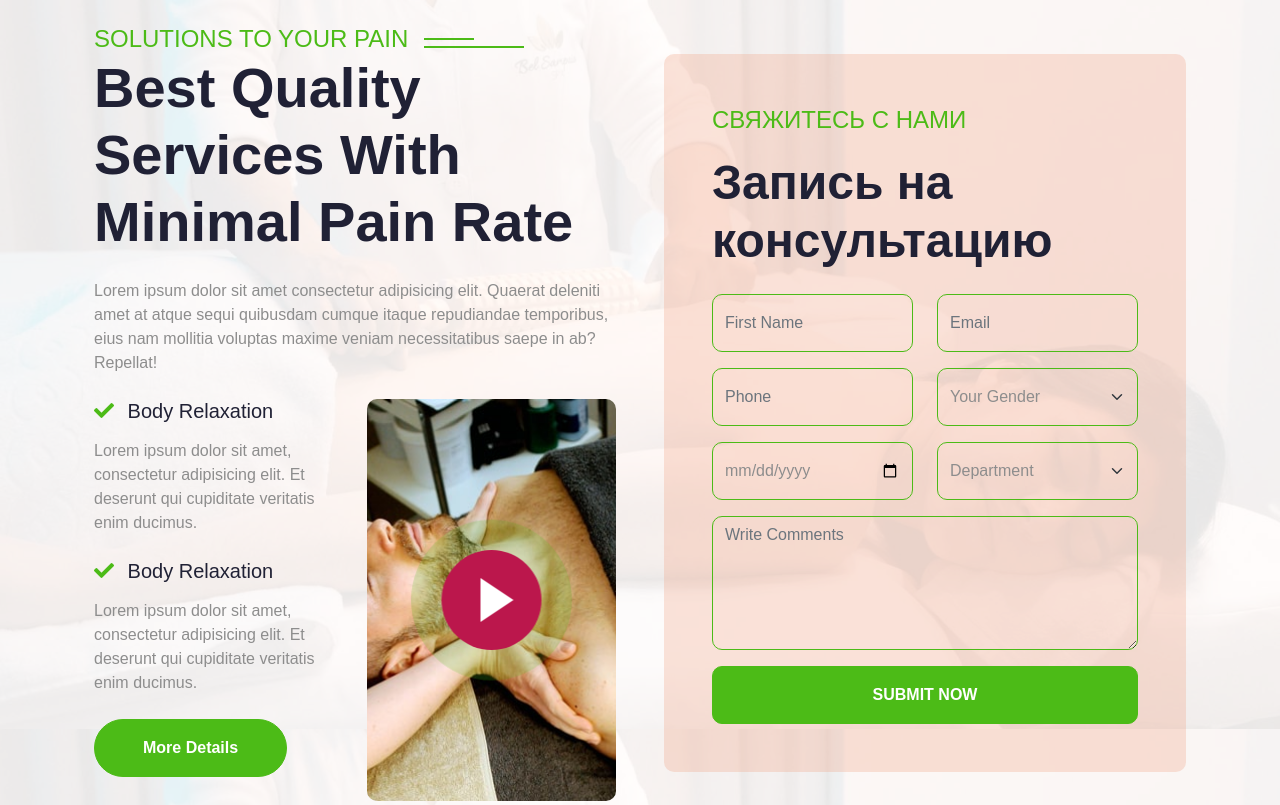
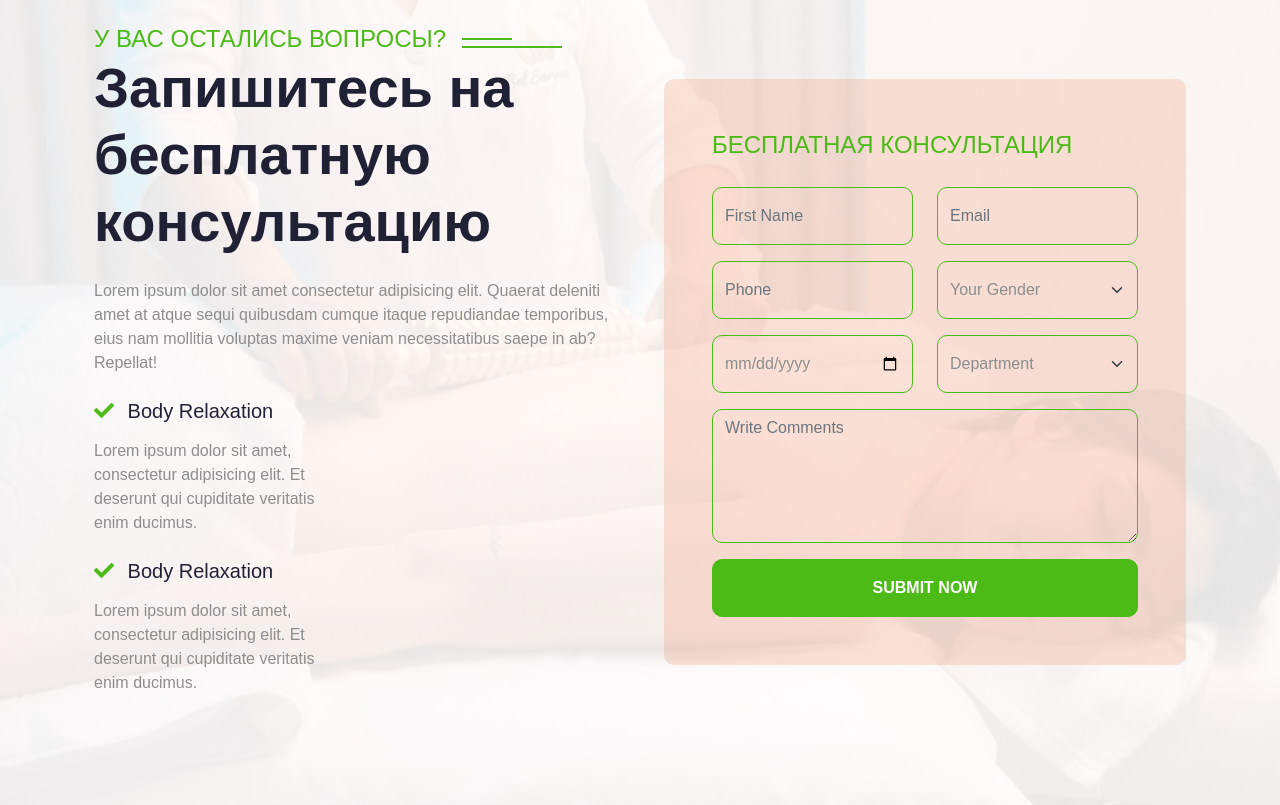
Before and after one commit to oleg-rom/sytnikov.life-2, a plain HTML site: page index.html in a window 1280 px wide. Shown: the part 3940-4745 px from the top of the page. Drawn offline with nearby package versions, Linux system fonts and the light colour scheme.

Commit message:
registration form text

```diff
--- a/index.html
+++ b/index.html
@@ -544,8 +544,8 @@
                 <div class="row g-5 align-items-center">
                     <div class="col-lg-6 wow fadeInLeft" data-wow-delay="0.2">
                         <div class="section-title text-start">
-                            <h4 class="sub-title pe-3 mb-0">Solutions To Your Pain</h4>
-                            <h1 class="display-4 mb-4">Best Quality Services With Minimal Pain Rate</h1>
+                            <h4 class="sub-title pe-3 mb-0">У Вас остались вопросы?</h4>
+                            <h1 class="display-4 mb-4">Запишитесь на бесплатную консультацию</h1>
                             <p class="mb-4">Lorem ipsum dolor sit amet consectetur adipisicing elit. Quaerat deleniti amet at atque sequi quibusdam cumque itaque repudiandae temporibus, eius nam mollitia voluptas maxime veniam necessitatibus saepe in ab? Repellat!</p>
                             <div class="row g-4">
                                 <div class="col-sm-6">
@@ -558,26 +558,26 @@
                                             <h5 class="mb-3"><i class="fa fa-check text-primary me-2"></i> Body Relaxation</h5>
                                             <p class="mb-0">Lorem ipsum dolor sit amet, consectetur adipisicing elit. Et deserunt qui cupiditate veritatis enim ducimus.</p>
                                         </div>
-                                        <div class="text-start mb-4">
+                                        <!-- <div class="text-start mb-4">
                                             <a href="#" class="btn btn-primary rounded-pill text-white py-3 px-5">More Details</a>
-                                        </div>
+                                        </div> -->
                                     </div>
                                 </div>
-                                <div class="col-sm-6">
+                                <!-- <div class="col-sm-6">
                                     <div class="video h-100">
                                         <img src="img/video-img.jpg" class="img-fluid rounded w-100 h-100" style="object-fit: cover;" alt="">
                                         <button type="button" class="btn btn-play" data-bs-toggle="modal" data-src="https://www.youtube.com/embed/DWRcNpR6Kdc" data-bs-target="#videoModal">
                                             <span></span>
                                         </button>
                                     </div>
-                                </div>
+                                </div> -->
                             </div>
                         </div>
                     </div>
                     <div class="col-lg-6 wow fadeInRight" data-wow-delay="0.4s">
                         <div class="appointment-form rounded p-5">
-                            <p class="fs-4 text-uppercase text-primary">Свяжитесь с нами</p>
-                            <h1 class="display-5 mb-4">Запись на консультацию</h1>
+                            <p class="fs-4 text-uppercase text-primary">Бесплатная консультация</p>
+                            <h1 class="display-5 mb-4"></h1>
                             <form>
                                 <div class="row gy-3 gx-4">
                                     <div class="col-xl-6">
```
